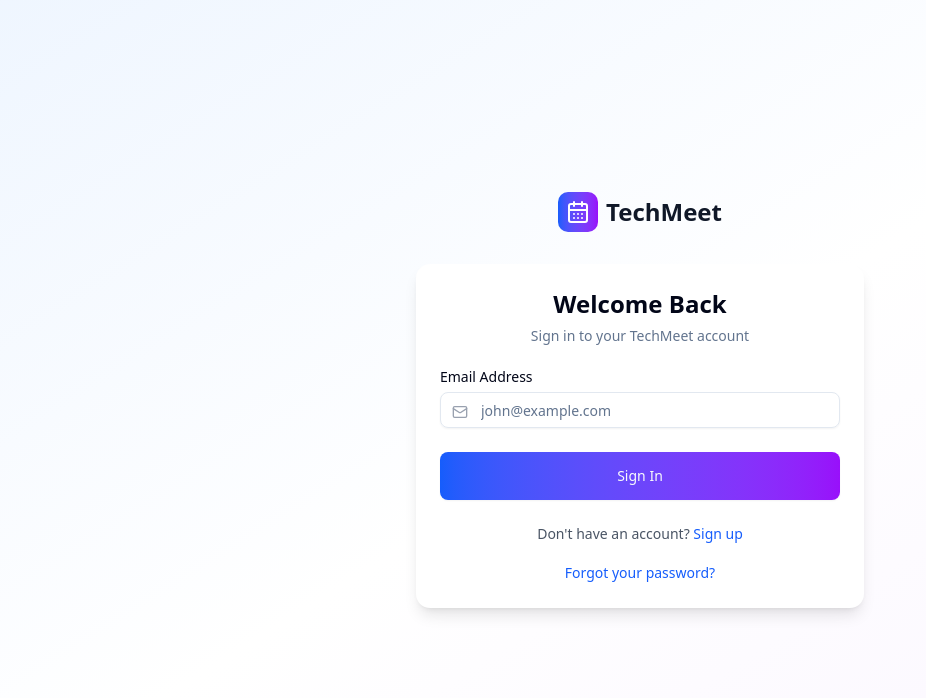
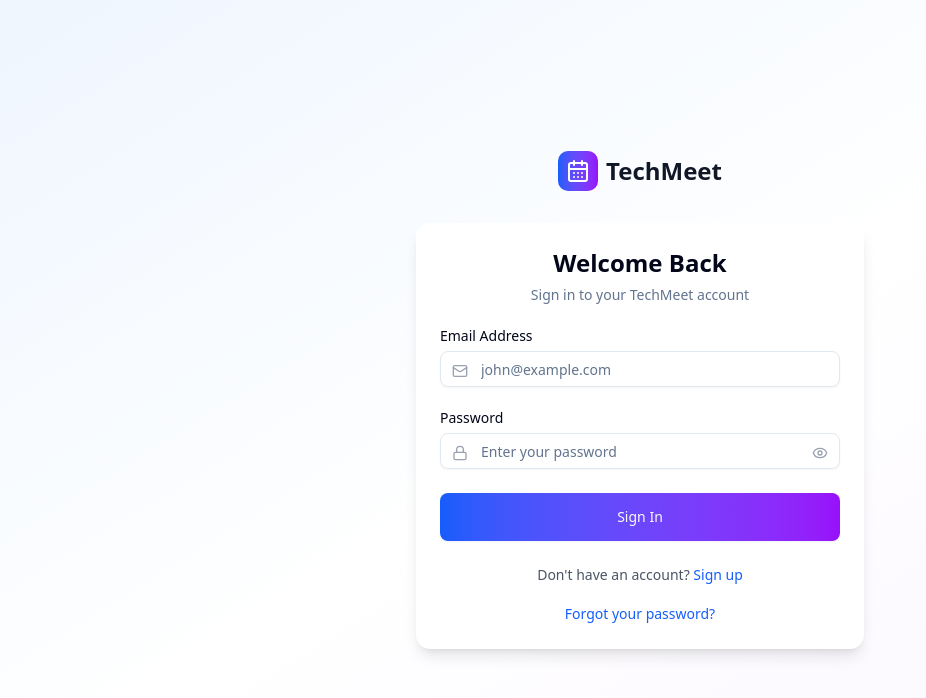
Before and after one commit to cs60apa/Events, a Next.js app: page /auth/signin in a window 1280 px wide. Shown: the top 698 px of the page, without its empty margins (0-926 px from the left). Built offline with nearby package versions, Linux system fonts and the light colour scheme; no server answers.

Commit message:
🔒 Add password-based authentication with hashing and validation

```diff
--- a/app/auth/signin/page.tsx
+++ b/app/auth/signin/page.tsx
@@ -11,18 +11,23 @@ import {
 } from "@/components/ui/card";
 import { Input } from "@/components/ui/input";
 import { Label } from "@/components/ui/label";
-import { CalendarDays, Mail } from "lucide-react";
+import { CalendarDays, Mail, Lock, Eye, EyeOff } from "lucide-react";
 import Link from "next/link";
 import { useRouter } from "next/navigation";
 import { useAuth } from "@/providers/auth-provider";
+import { useMutation } from "convex/react";
+import { api } from "@/convex/_generated/api";
 
 export default function SignInPage() {
   const [email, setEmail] = useState("");
+  const [password, setPassword] = useState("");
+  const [showPassword, setShowPassword] = useState(false);
   const [isLoading, setIsLoading] = useState(false);
   const [error, setError] = useState("");
 
   const router = useRouter();
   const { setUser } = useAuth();
+  const signIn = useMutation(api.auth.signIn);
 
   const handleSubmit = async (e: React.FormEvent) => {
     e.preventDefault();
@@ -30,22 +35,18 @@ export default function SignInPage() {
     setError("");
 
     try {
-      // In a real app, you would validate credentials here
-      // For now, we'll simulate a simple email-based lookup
-      const user = {
-        _id: Date.now().toString(),
-        email,
-        name: email.split("@")[0],
-        role: "attendee" as const,
-      };
+      const result = await signIn({ email, password });
 
-      setUser(user);
-      localStorage.setItem("currentUser", JSON.stringify(user));
-
-      router.push("/dashboard");
+      if (result.success && result.user) {
+        setUser(result.user);
+        localStorage.setItem("currentUser", JSON.stringify(result.user));
+        router.push("/dashboard");
+      } else {
+        setError(result.error || "Sign in failed");
+      }
     } catch (error) {
       console.error("Sign in failed:", error);
-      setError("Invalid email or password");
+      setError("An unexpected error occurred");
     } finally {
       setIsLoading(false);
     }
@@ -94,6 +95,34 @@ export default function SignInPage() {
                 </div>
               </div>
 
+              {/* Password */}
+              <div className="space-y-2">
+                <Label htmlFor="password">Password</Label>
+                <div className="relative">
+                  <Lock className="absolute left-3 top-3 h-4 w-4 text-gray-400" />
+                  <Input
+                    id="password"
+                    type={showPassword ? "text" : "password"}
+                    placeholder="Enter your password"
+                    value={password}
+                    onChange={(e) => setPassword(e.target.value)}
+                    className="pl-10 pr-10"
+                    required
+                  />
+                  <button
+                    type="button"
+                    onClick={() => setShowPassword(!showPassword)}
+                    className="absolute right-3 top-3 text-gray-400 hover:text-gray-600"
+                  >
+                    {showPassword ? (
+                      <EyeOff className="h-4 w-4" />
+                    ) : (
+                      <Eye className="h-4 w-4" />
+                    )}
+                  </button>
+                </div>
+              </div>
+
               <Button
                 type="submit"
                 className="w-full h-12 bg-gradient-to-r from-blue-600 to-purple-600 hover:from-blue-700 hover:to-purple-700"
--- a/convex/auth.ts
+++ b/convex/auth.ts
@@ -1,9 +1,11 @@
 import { mutation } from "./_generated/server";
 import { v } from "convex/values";
+import bcrypt from "bcryptjs";
 
 export const signUp = mutation({
   args: {
     email: v.string(),
+    password: v.string(),
     name: v.string(),
     role: v.union(v.literal("organizer"), v.literal("attendee")),
   },
@@ -18,9 +20,14 @@ export const signUp = mutation({
       return { success: false, error: "User with this email already exists" };
     }
 
+    // Hash the password
+    const saltRounds = 12;
+    const hashedPassword = await bcrypt.hash(args.password, saltRounds);
+
     // Create new user
     const userId = await ctx.db.insert("users", {
       email: args.email,
+      password: hashedPassword,
       name: args.name,
       role: args.role,
     });
@@ -32,6 +39,7 @@ export const signUp = mutation({
 export const signIn = mutation({
   args: {
     email: v.string(),
+    password: v.string(),
   },
   handler: async (ctx, args) => {
     const user = await ctx.db
@@ -40,9 +48,18 @@ export const signIn = mutation({
       .unique();
 
     if (!user) {
-      return { success: false, error: "User not found" };
+      return { success: false, error: "Invalid email or password" };
     }
 
-    return { success: true, user };
+    // Verify the password
+    const isPasswordValid = await bcrypt.compare(args.password, user.password);
+
+    if (!isPasswordValid) {
+      return { success: false, error: "Invalid email or password" };
+    }
+
+    // Return user data without password
+    const { password, ...userWithoutPassword } = user;
+    return { success: true, user: userWithoutPassword };
   },
 });
--- a/convex/schema.ts
+++ b/convex/schema.ts
@@ -4,6 +4,7 @@ import { v } from "convex/values";
 export default defineSchema({
   users: defineTable({
     email: v.string(),
+    password: v.string(), // Hashed password
     name: v.string(),
     role: v.union(v.literal("organizer"), v.literal("attendee")),
     bio: v.optional(v.string()),
--- a/package.json
+++ b/package.json
@@ -36,6 +36,8 @@
     "@radix-ui/react-toggle": "^1.1.9",
     "@radix-ui/react-toggle-group": "^1.1.10",
     "@radix-ui/react-tooltip": "^1.2.7",
+    "@types/bcryptjs": "^3.0.0",
+    "bcryptjs": "^3.0.2",
     "class-variance-authority": "^0.7.1",
     "clsx": "^2.1.1",
     "cmdk": "^1.1.1",
```
Also changed, not shown: 1 other file (tests, documents, lock files or other folders).
